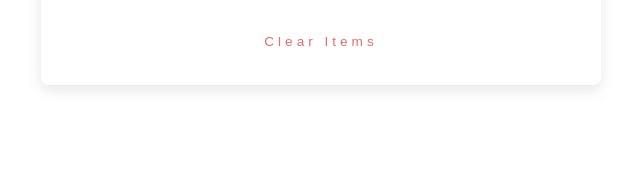
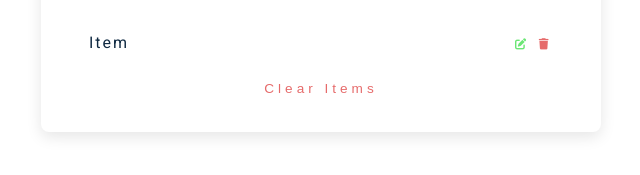
Before and after one commit to ismailcet/PatikaJavascript, a plain HTML site: page Odev-2/index.html in a window 1280 px wide. Shown: the part 277-452 px from the top of the page, without its empty margins (319-959 px from the left). Drawn offline with Linux system fonts and the light colour scheme.

Commit message:
Javascript ile To Do List

```diff
--- a/Odev-2/index.html
+++ b/Odev-2/index.html
@@ -20,7 +20,7 @@
         </form>
         <div class="container">
             <div class="toList">
-                <!-- <article class="item">
+                <article class="item">
                     <p class="title">item</p>
                     <div class="btn-container">
                         <button type="button" class="edit-btn">
@@ -30,7 +30,7 @@
                         <i class="fas fa-trash"></i>
                         </button>
                     </div>
-                </article> -->
+                </article>
             </div>
         </div>
         <button class="btn-clear">Clear items</button>
```
